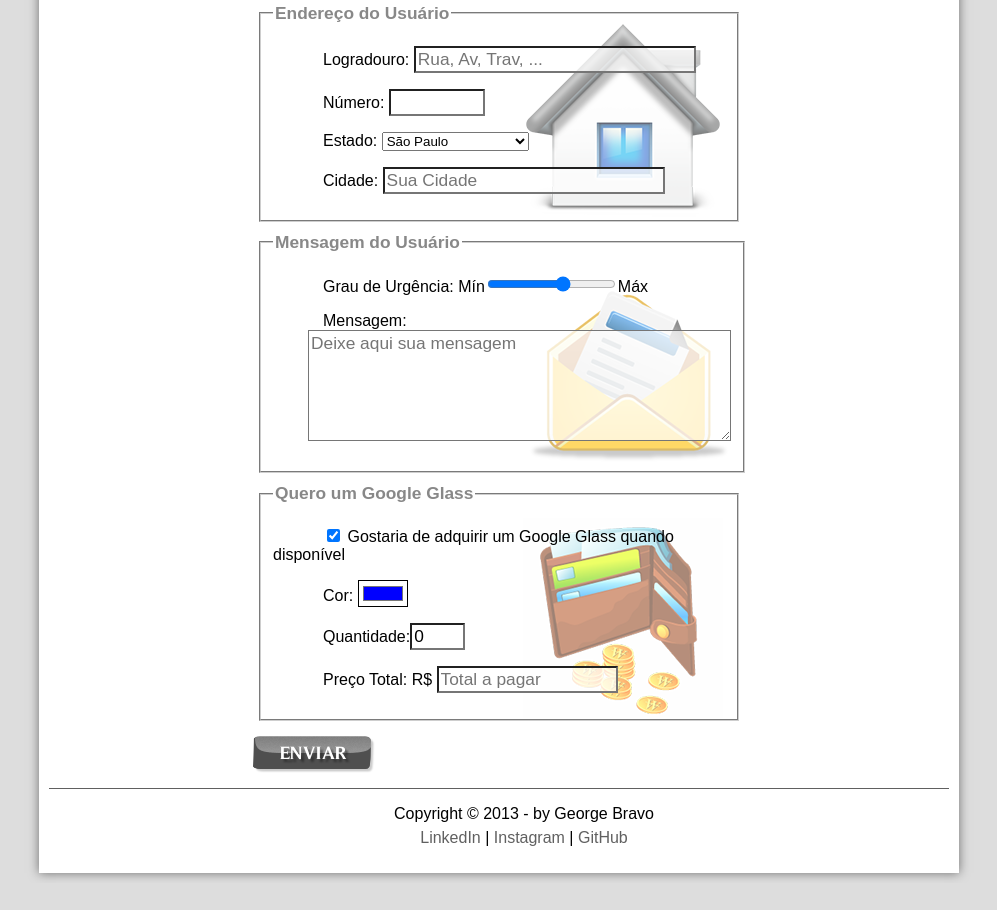
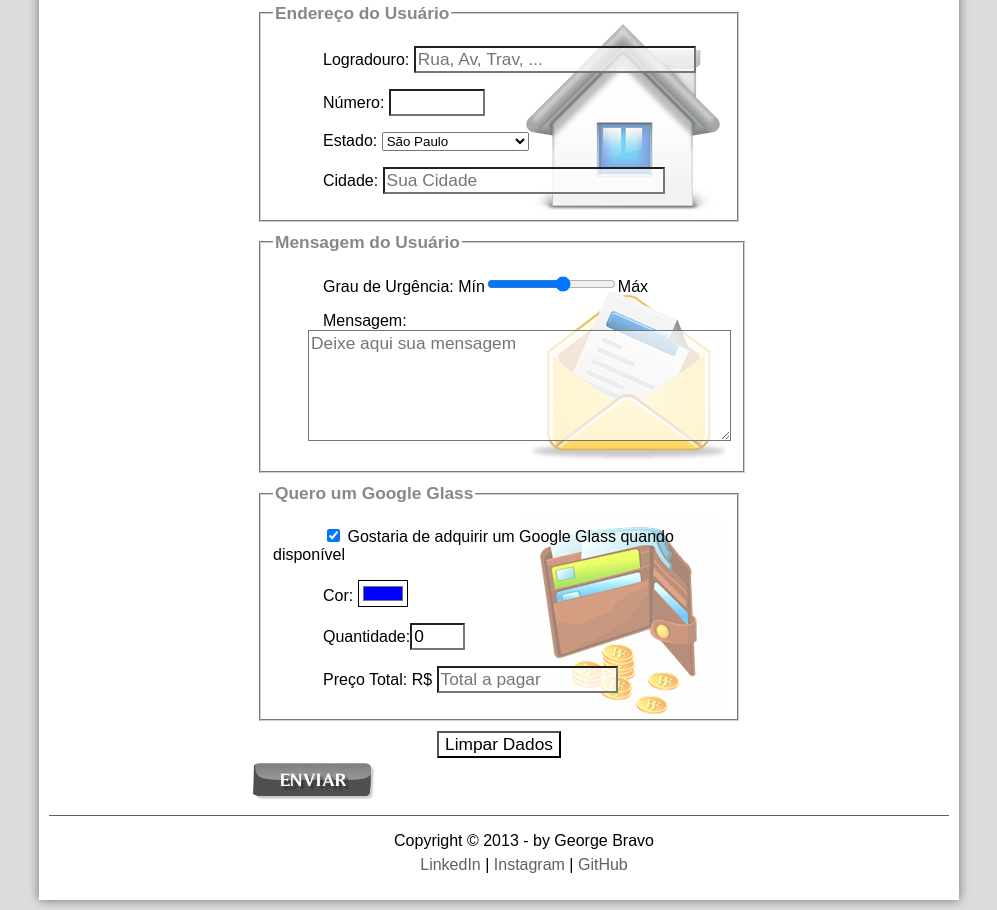
Before and after one commit to GeorgeEnriqueBravo/Projeto-Glass, a plain HTML site: page fale-conosco.html in a window 1280 px wide. Shown: the part 642-1552 px from the top of the page, without its empty margins (141-1138 px from the left). Before the commit the page ends 1525 px from the top, so only its background shows below. Drawn offline with Linux system fonts and the light colour scheme.

Commit message:
input botao enviar

```diff
--- a/css/form.css
+++ b/css/form.css
@@ -66,3 +66,6 @@ footer#rodape p {
 p#anc {
 	margin-top: -10px;
 }
+div#limp {
+	text-align: center;
+}
--- a/fale-conosco.html
+++ b/fale-conosco.html
@@ -109,6 +109,10 @@
                     <p><label for="cTot">Preço Total: R$ </label> <input type="text" name="tTot" id="cTot" size ="15" placeholder="Total a pagar" readonly/></p>
                 </fieldset>
 
+                <div id="limp">
+                    <input type="reset" value="Limpar Dados"/>
+                </div>
+
                 <input type="image" name="tEnviar" src="imagens/botao-enviar.png"/>
 
             </form>
```
